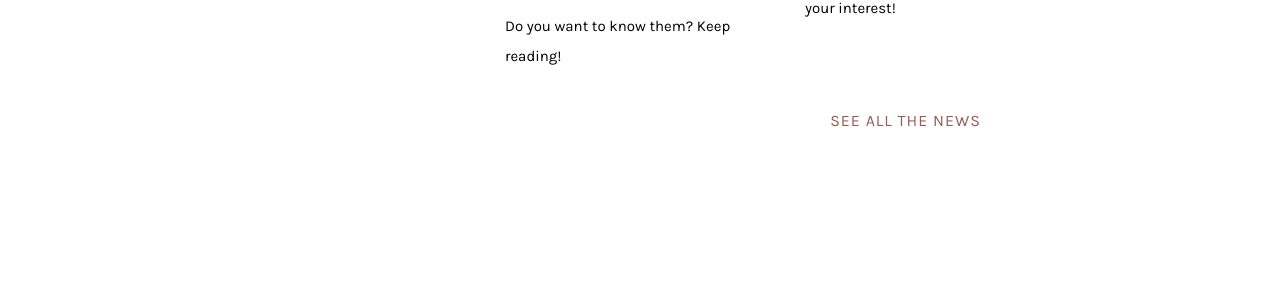
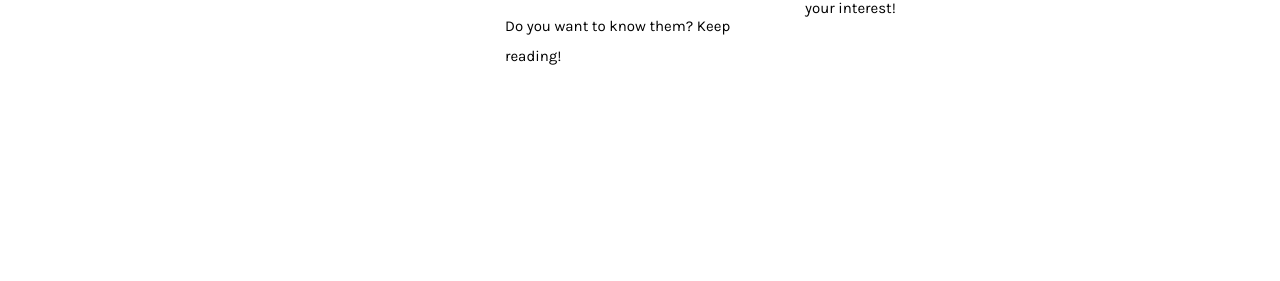
Before and after one commit to br0ast/spicetest, a Jekyll site: the page built from index.html, in a window 1280 px wide. Shown: the part 4949-5230 px from the top of the page. Built offline with Jekyll 4.4.1, drawn with Linux system fonts in a browser that asks for light colours.

Commit message:
Update index.html

```diff
--- a/index.html
+++ b/index.html
@@ -215,7 +215,7 @@
                 <div class="col-lg-8">
                     <div class="section-tittle text-center">
                         <div class="wantToWork-btn f-right">
-                            <a href="{{ site.url }}news/" class="btn btn-ans">SEE ALL THE NEWS</a>
+                            <a style="color:white" href="{{ site.url }}news/" class="btn btn-ans"><strong>SEE ALL THE NEWS</strong></a>
                        </div>
                     </div>
                 </div>
```
